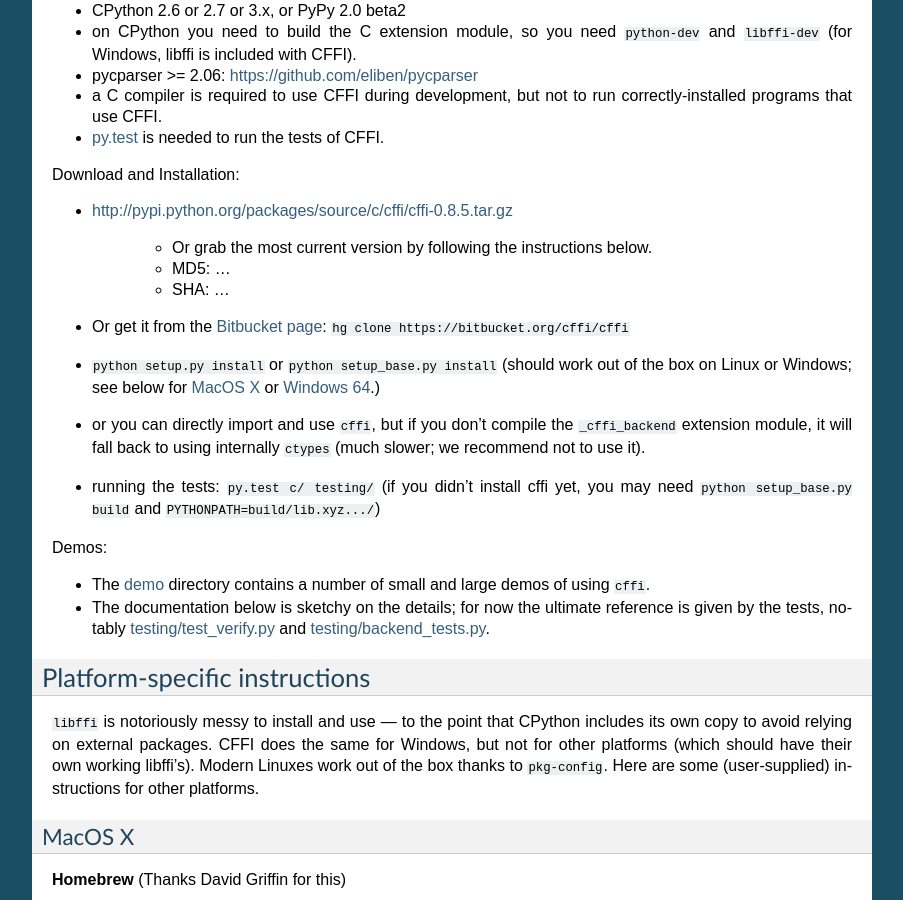
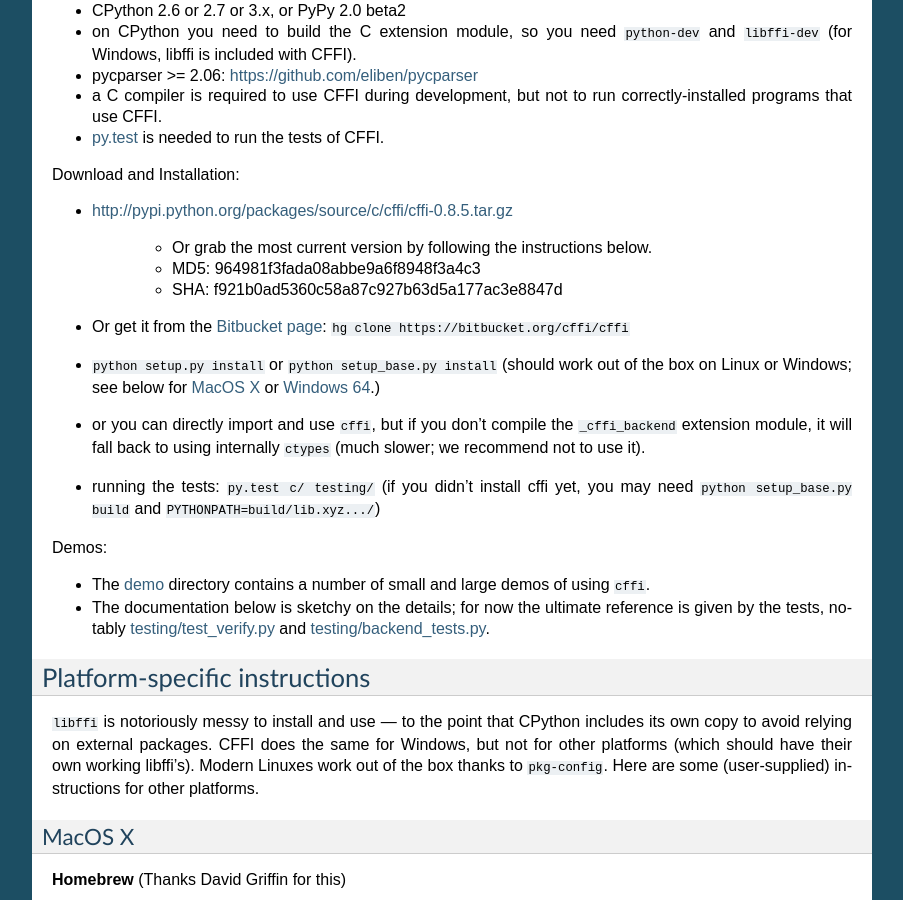
Before and after one commit to jk1ng/cffi, a Sphinx documentation site: the page built from doc/source/index.rst, in a window 1280 px wide and 900 px high, scrolled down 918 px. Shown: the whole window, without its empty margins (198-1101 px from the left). Built offline with Sphinx 7.4.7, drawn with Linux system fonts in a browser that asks for light colours.

Commit message:
MD5/SHA
--HG--
branch : release-0.8

```diff
--- a/doc/source/index.rst
+++ b/doc/source/index.rst
@@ -92,9 +92,9 @@ Download and Installation:
 
    - Or grab the most current version by following the instructions below.
 
-   - MD5: ...
-
-   - SHA: ...
+   - MD5: 964981f3fada08abbe9a6f8948f3a4c3
+
+   - SHA: f921b0ad5360c58a87c927b63d5a177ac3e8847d
 
 * Or get it from the `Bitbucket page`_:
   ``hg clone https://bitbucket.org/cffi/cffi``
```
